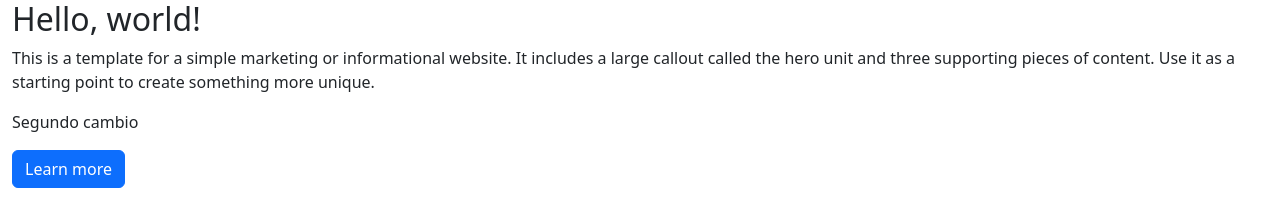
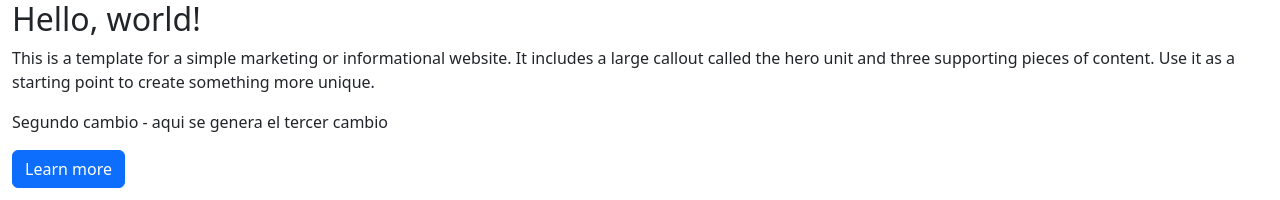
Before and after one commit to Danik616/ClaseNTD, a plain HTML site: page index.html in a window 1280 px wide. Shown: the top 200 px of the page. Drawn offline with nearby package versions, Linux system fonts and the light colour scheme; grey boxes are pictures that could not be loaded.

Commit message:
Tercer cambio
Se genera un tercer cambio en el parrafo anterior

```diff
--- a/index.html
+++ b/index.html
@@ -24,7 +24,7 @@
                         create something more unique.
                     </p>
                     <p>
-                        Segundo cambio
+                        Segundo cambio - aqui se genera el tercer cambio
                     </p>
                     <p>
                         <a class="btn btn-primary btn-large" href="#">Learn more</a>
```
